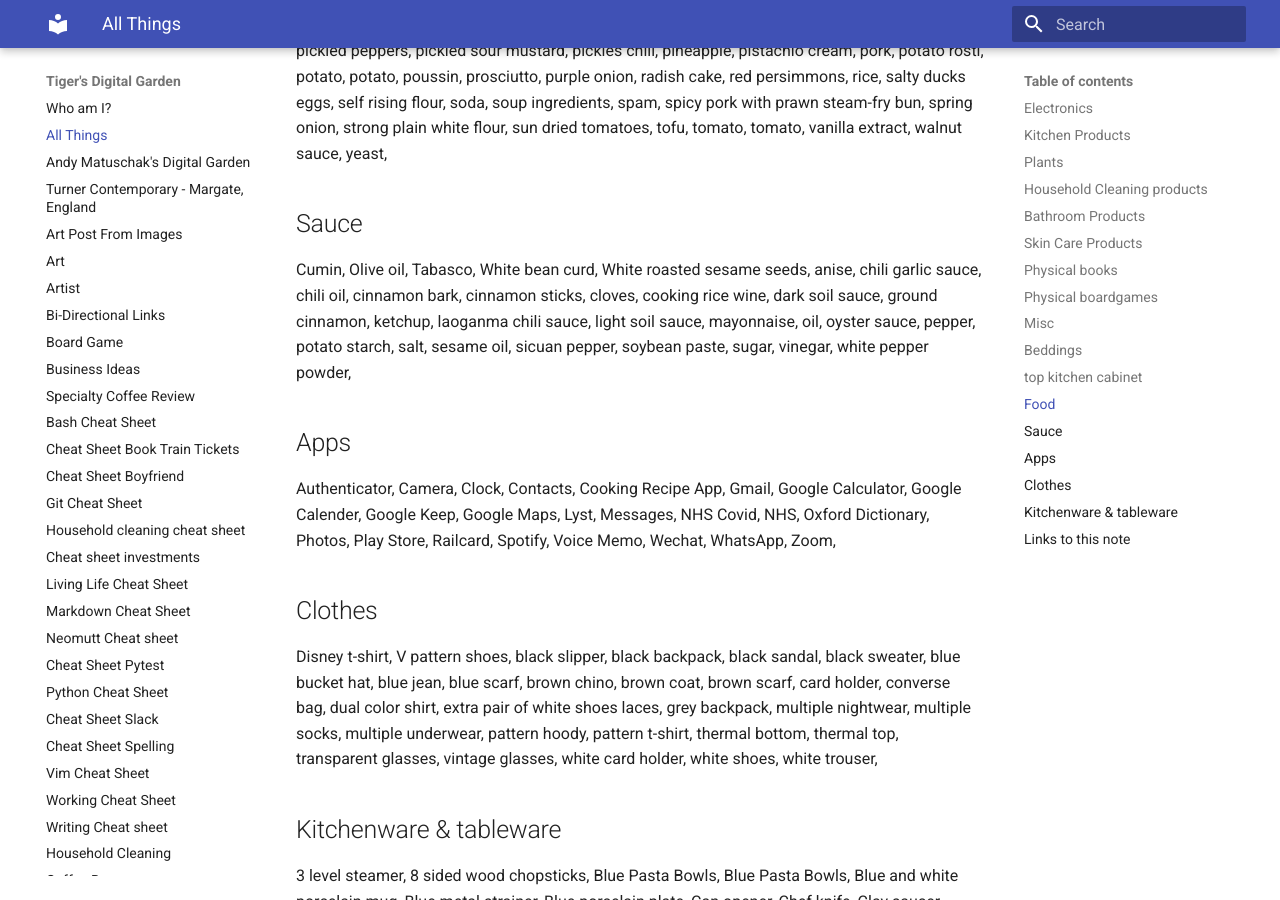
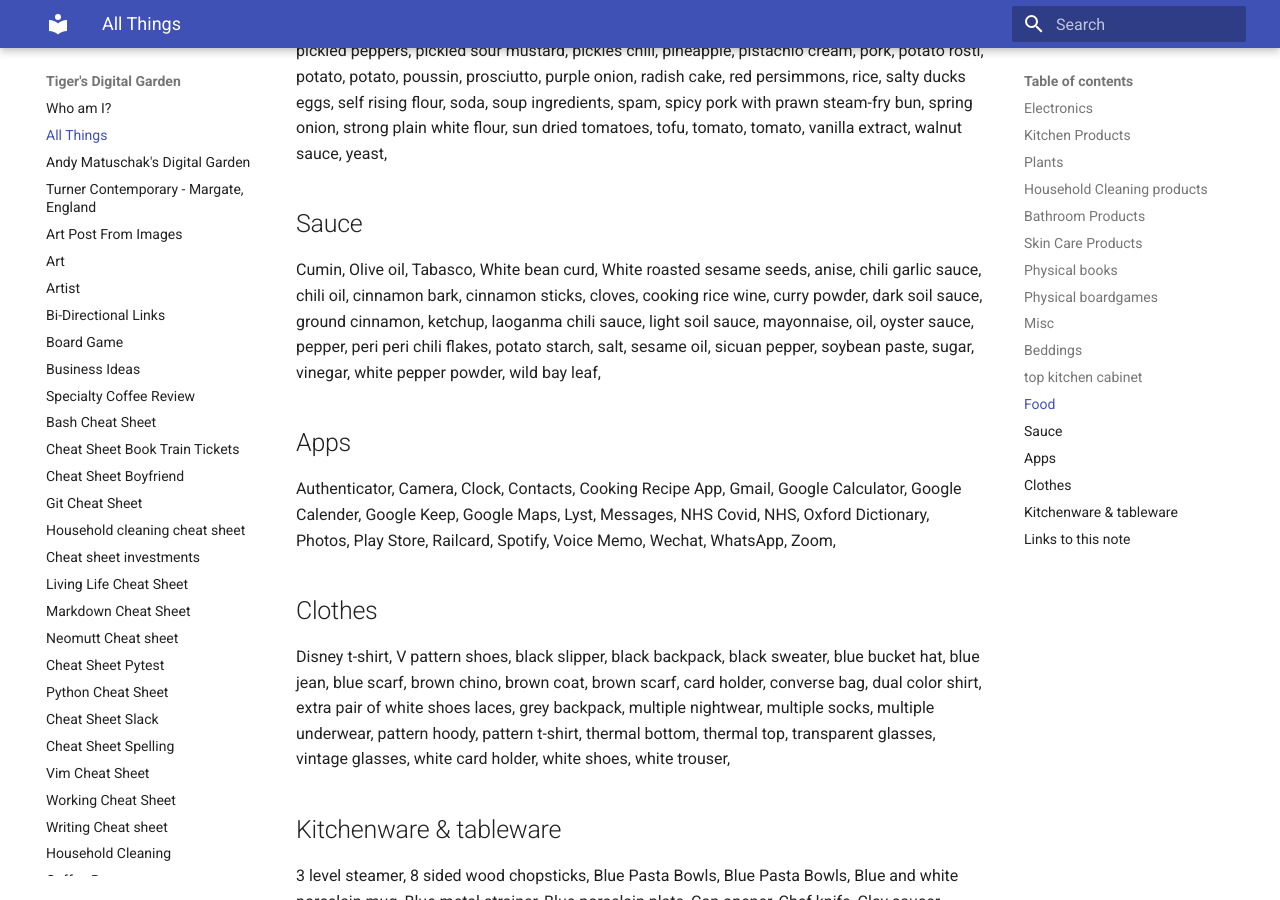
Before and after one commit to ynotstartups/notes, an MkDocs documentation site: the page built from notes/all-things.md, in a window 1280 px wide and 900 px high, scrolled down 2089 px. Built offline with MkDocs 1.6.1 and Material for MkDocs 9.7.7, drawn with Linux system fonts in a browser that asks for light colours.

Commit message:
update all things

```diff
--- a/notes/all-things.md
+++ b/notes/all-things.md
@@ -268,6 +268,7 @@ cinnamon bark,
 cinnamon sticks,
 cloves,
 cooking rice wine,
+curry powder,
 dark soil sauce,
 ground cinnamon,
 ketchup,
@@ -277,6 +278,7 @@ mayonnaise,
 oil,
 oyster sauce,
 pepper,
+peri peri chili flakes,
 potato starch,
 salt,
 sesame oil,
@@ -285,6 +287,7 @@ soybean paste,
 sugar,
 vinegar,
 white pepper powder,
+wild bay leaf,
 
 ## Apps
 
@@ -318,7 +321,6 @@ Disney t-shirt,
 V pattern shoes,
 black slipper,
 black backpack,
-black sandal,
 black sweater,
 blue bucket hat,
 blue jean,
```
